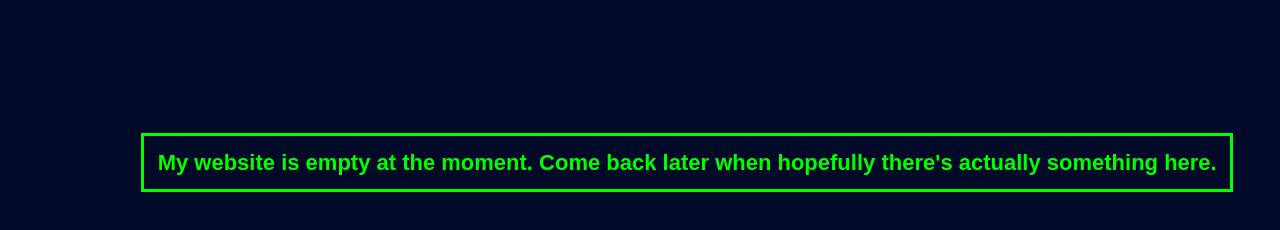
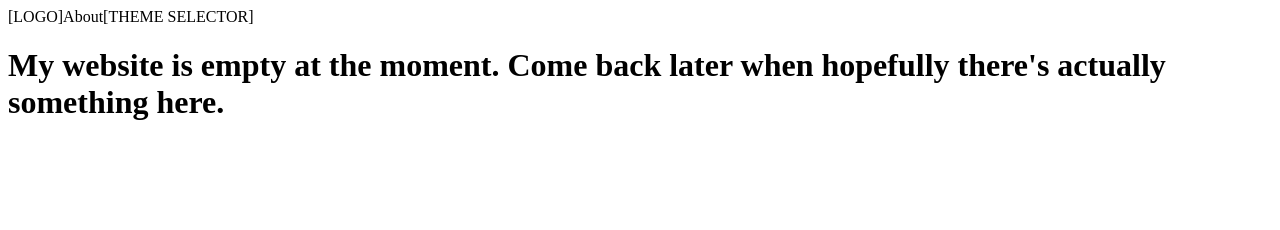
Before and after one commit to bluesillybeard/bluesillybeard.github.io, a plain HTML site: page docs/index.html in a window 1280 px wide. Drawn offline with Linux system fonts and the light colour scheme.

Commit message:
lol I can't figure out how flexboxes work

```diff
--- a/docs/index.html
+++ b/docs/index.html
@@ -1,3 +1,5 @@
+
+
 
 
 <!DOCTYPE html>
@@ -11,6 +13,16 @@
 </head>
 
 
+
+
+<div class="topbar">
+    <div class="logo">[LOGO]</div>
+    <div class="about">
+        <a>About</a>
+    </div>
+        <div class="theme-select"><div>[THEME SELECTOR]</div></div>
+</div>
+
     <body>
         <h1 class="title-header">My website is empty at the moment. Come back later when hopefully there's actually something here.</h1>
     </body>
--- a/docs/style.css
+++ b/docs/style.css
@@ -1,22 +1,8 @@
-h2 {
-    color: rgb(0, 255, 0);
-    font-family: sans-serif;
+.topbar {
+    display: flex;
+    width: 100vw;
 }
-h1 {
-    color: rgb(0, 255, 0);
-    font-family: sans-serif;
+.theme-select {
+    display: flex;
+    align-content: end;
 }
-body {
-    background-color: rgb(0, 10, 40);
-    font-family: sans-serif;
-    font-size: 11px;
-    color: rgb(200, 200, 180);
-}
-.title-header {
-    width:max-content;
-    height:min-content;
-    border: solid;
-    padding:10pt;
-    margin:100pt;
-    display: block;
-}
--- a/src/style.css
+++ b/src/style.css
@@ -1,22 +1,8 @@
-h2 {
-    color: rgb(0, 255, 0);
-    font-family: sans-serif;
+.topbar {
+    display: flex;
+    width: 100vw;
 }
-h1 {
-    color: rgb(0, 255, 0);
-    font-family: sans-serif;
+.theme-select {
+    display: flex;
+    align-content: end;
 }
-body {
-    background-color: rgb(0, 10, 40);
-    font-family: sans-serif;
-    font-size: 11px;
-    color: rgb(200, 200, 180);
-}
-.title-header {
-    width:max-content;
-    height:min-content;
-    border: solid;
-    padding:10pt;
-    margin:100pt;
-    display: block;
-}
```
Also changed, not shown: src/index.html (+1 -0 lines), src/topbar.inc.html (added, +15 -0 lines), 4 other files.
